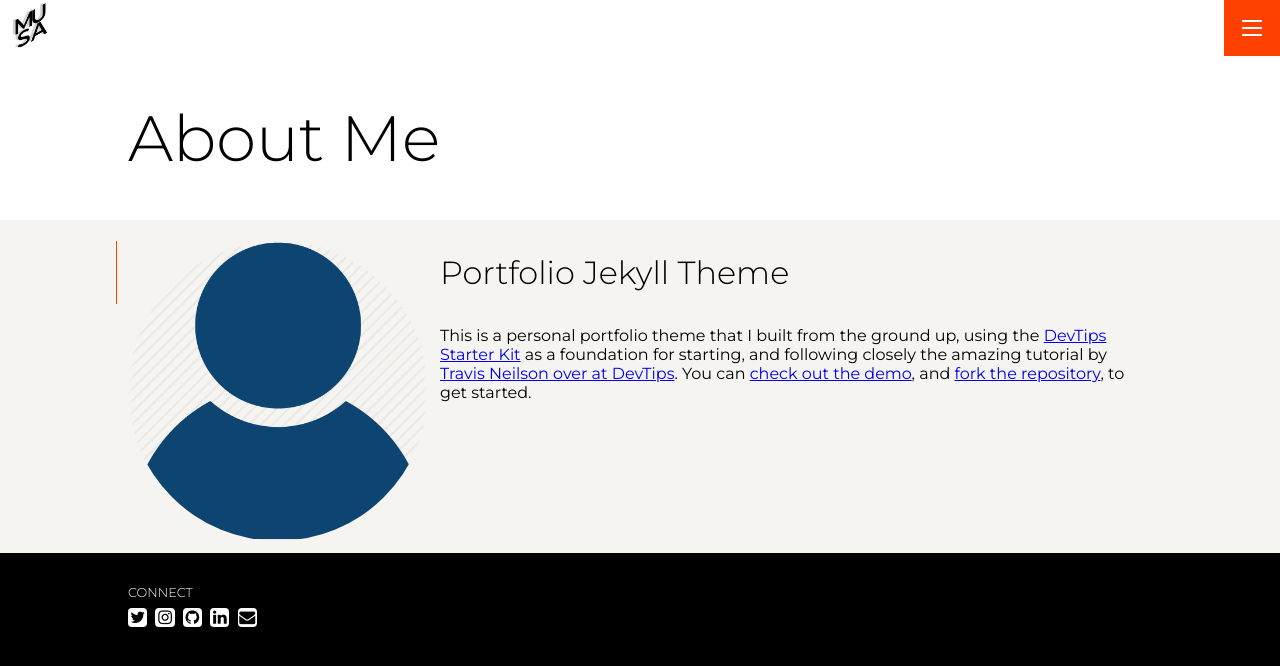
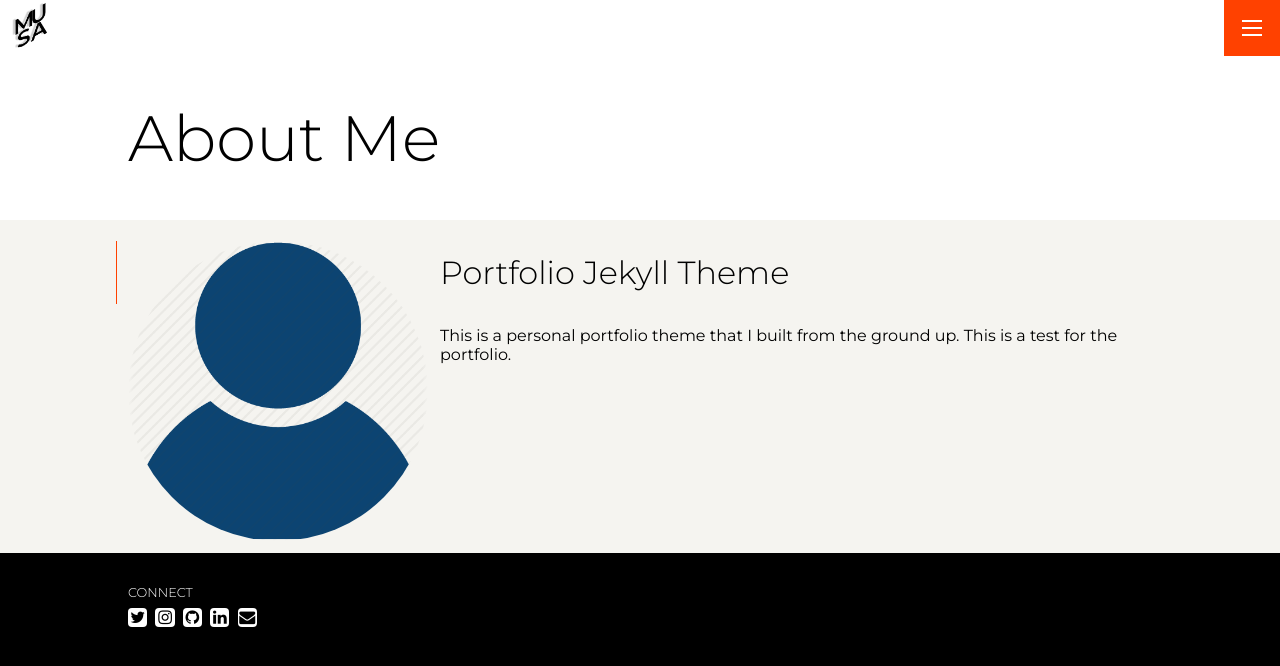
Before and after one commit to efzhong/portfolio, a Jekyll site: the page built from pages/about.md, in a window 1280 px wide. Shown: the top 666 px of the page. Built offline with Jekyll 4.4.1, drawn with Linux system fonts in a browser that asks for light colours.

Commit message:
Update about.md
Testing for MUSA Github workshop

```diff
--- a/pages/about.md
+++ b/pages/about.md
@@ -7,4 +7,4 @@ permalink: /about
 
 # Portfolio Jekyll Theme
 
-This is a personal portfolio theme that I built from the ground up, using the [DevTips Starter Kit](http://devtipsstarterkit.com/) as a foundation for starting, and following closely the amazing tutorial by [Travis Neilson over at DevTips](https://www.youtube.com/watch?v=T6jKLsxbFg4&list=PL0CB3OvPhDA_STygmp3sDenx3UpdOMk7P). You can [check out the demo](lenpaul.github.io/portfolio-jekyll-theme/), and [fork the repository](https://github.com/LeNPaul/portfolio-jekyll-theme/fork), to get started.
+This is a personal portfolio theme that I built from the ground up. This is a test for the portfolio.
```
